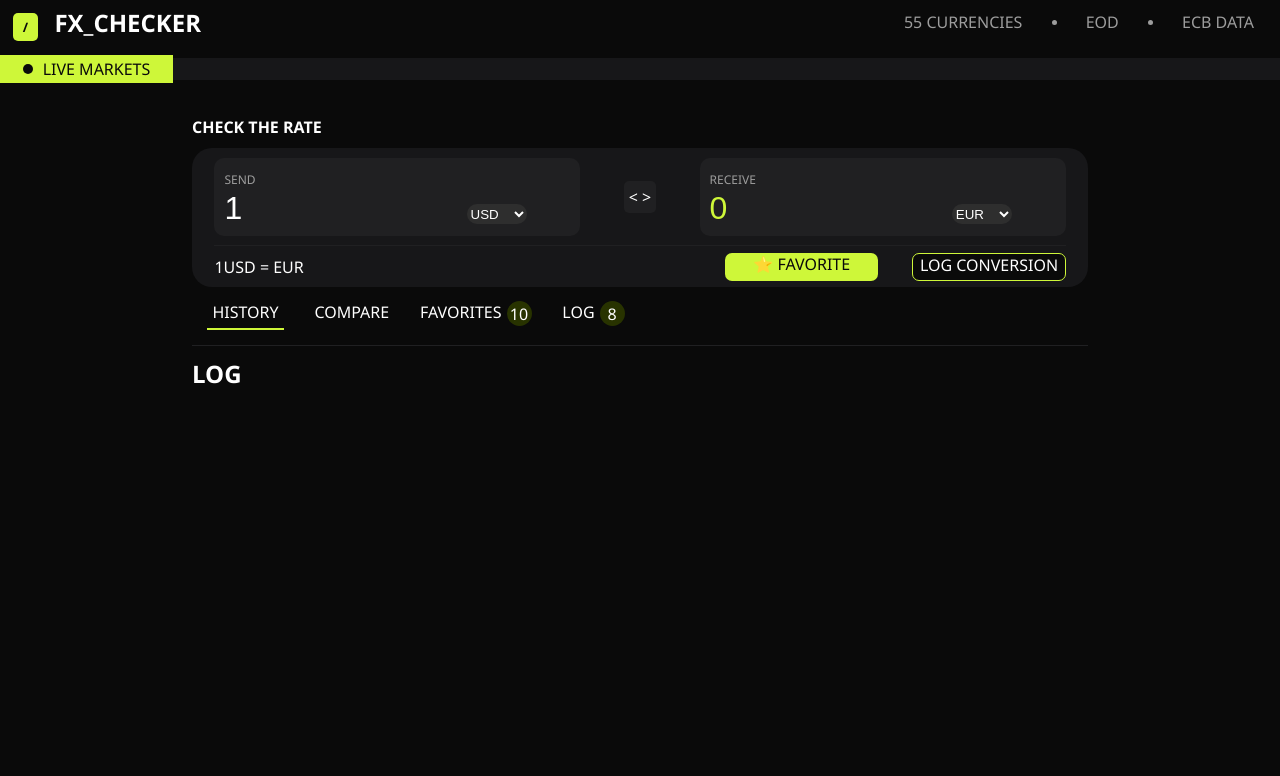
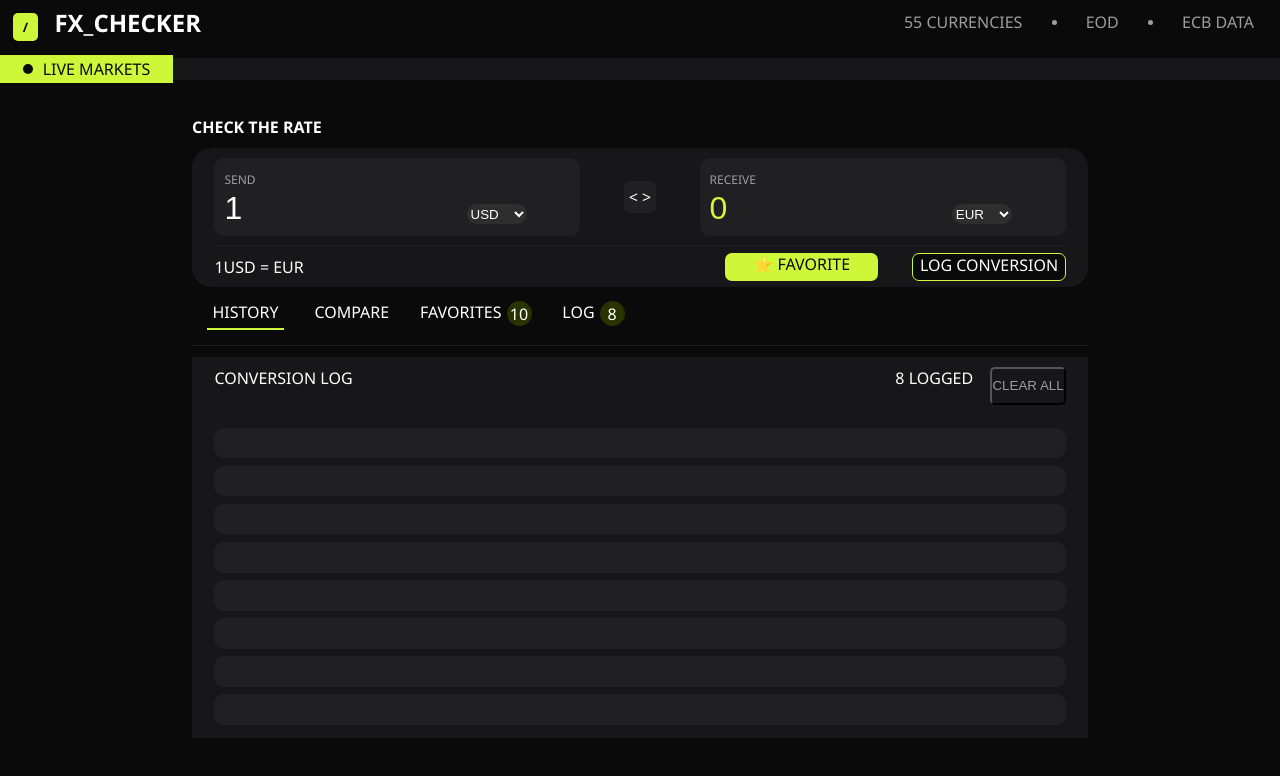
Before and after one commit to Tochukwu-1/fx-converter, a React (Vite) app: page /log in a window 1280 px wide. Shown: the top 776 px of the page. Built offline with nearby package versions, Linux system fonts and the light colour scheme; no server answers.

Commit message:
day 8: Adding of the static code for the different navigation pages

```diff
--- a/src/components/Navigation/Compare.jsx
+++ b/src/components/Navigation/Compare.jsx
@@ -1,12 +1,25 @@
 import App from "../../App"
-
+import "../../css/compare.css"
 
 
 function Compare(){
     return (
         <App>
             <div className="Compare">
-                <h2>COMPARE</h2>
+                <div className="compareHeader">
+                    <p>MULTI-CURRENCY <span>1,000 FROM USD</span></p>
+                    <p>8 PAIRS</p>
+                </div>
+                <div className="compareItems">
+                    <div className="compareItem"></div>
+                    <div className="compareItem"></div>
+                    <div className="compareItem"></div>
+                    <div className="compareItem"></div>
+                    <div className="compareItem"></div>
+                    <div className="compareItem"></div>
+                    <div className="compareItem"></div>
+                    <div className="compareItem"></div>
+                </div>
             </div>
         </App>
     )
--- a/src/components/Navigation/Favorites.jsx
+++ b/src/components/Navigation/Favorites.jsx
@@ -1,5 +1,5 @@
 import App from "../../App"
-
+import "../../css/favorite.css"
 
 function Favorites(){
 
@@ -7,8 +7,17 @@ function Favorites(){
     return(
         <App>
             <div className="favorites">
-
-                <h2>FAVORITES</h2>
+                <h4>PINNED PAIRS</h4>
+                <div className="favoriteItems">
+                    <div className="favoriteItem"></div>
+                    <div className="favoriteItem"></div>
+                    <div className="favoriteItem"></div>
+                    <div className="favoriteItem"></div>
+                    <div className="favoriteItem"></div>
+                    <div className="favoriteItem"></div>
+                    <div className="favoriteItem"></div>
+                    <div className="favoriteItem"></div>
+                </div>
             </div>
         </App>
     )
--- a/src/components/Navigation/Log.jsx
+++ b/src/components/Navigation/Log.jsx
@@ -1,5 +1,5 @@
 import App from "../../App"
-
+import "../../css/log.css"
 
 
 function Log(){
@@ -8,7 +8,23 @@ function Log(){
     return(
         <App>
             <div className="Log">
-                <h2>LOG</h2>
+                <div className="logHeader">
+                    <p>CONVERSION LOG</p>
+                    <div className="loggedAndClear">
+                    <p>8 LOGGED</p>
+                    <button>CLEAR ALL</button>
+                    </div>
+                </div>
+                <div className="logItems">
+                    <div className="logItem"></div>
+                    <div className="logItem"></div>
+                    <div className="logItem"></div>
+                    <div className="logItem"></div>
+                    <div className="logItem"></div>
+                    <div className="logItem"></div>
+                    <div className="logItem"></div>
+                    <div className="logItem"></div>
+                </div>
             </div>
         </App>
     )
--- /dev/null
+++ b/src/css/compare.css
@@ -0,0 +1,35 @@
+.Compare{
+    width: 100%;
+    background-color: #171719;
+    height: 100%;
+    display: flex;
+    flex-direction: column;
+    justify-content: space-around;
+}
+.compareHeader{
+    display: flex;
+    width: 95%;
+    margin: 0 auto;
+    justify-content: space-between;
+}
+.compareHeader p{
+    color: #9D9D9D;
+}
+.compareHeader p span{
+    color: #fff;
+}
+.compareItems{
+    display: flex;
+    flex-direction: column;
+    justify-content: space-between;
+    height: 80%;
+    width: 95%;
+    margin: 0 auto;
+
+}
+.compareItem{
+    border-radius: 8px;
+    background-color: #2E2E2E;
+ height: 10%;
+ width: 100%;
+}
--- /dev/null
+++ b/src/css/favorite.css
@@ -0,0 +1,22 @@
+.favorites{
+    display: flex;
+    flex-direction: column;
+    height: 100%;
+    width: 100%;
+    background-color: #171719;
+
+}
+.favoriteItems{
+    display: flex;
+    flex-direction: column;
+    justify-content: space-around;
+    height: 90%;
+    width: 95%;
+    margin: 0 auto;
+}
+.favoriteItem{
+    height: 10%;
+    width: 100%;
+    background-color: #202022;
+    border-radius: 10px;
+}
--- /dev/null
+++ b/src/css/log.css
@@ -0,0 +1,43 @@
+.Log{
+    display: flex;
+    flex-direction: column;
+    height: 100%;
+    width: 100%;
+    background-color: #171719;
+    justify-content: space-around;
+
+}
+.logHeader{
+    height: 10%;
+    margin: 0 auto;
+    width: 95%;
+    display: flex;
+    justify-content: space-between;
+}
+.logHeader button{
+    background-color: #171719;
+    color: #9D9D9D;
+    border-radius: 5px;
+
+}
+.loggedAndClear{
+    display: flex;
+    width: 20%;
+    height: 100%;
+    justify-content: space-between;
+}
+
+.logItems{
+    display: flex;
+    flex-direction: column;
+    justify-content: space-around;
+    height: 80%;
+    width: 95%;
+    margin: 0 auto;
+}
+.logItem{
+    height: 10%;
+    width: 100%;
+    background-color: #202022;
+    border-radius: 10px;
+}
```
